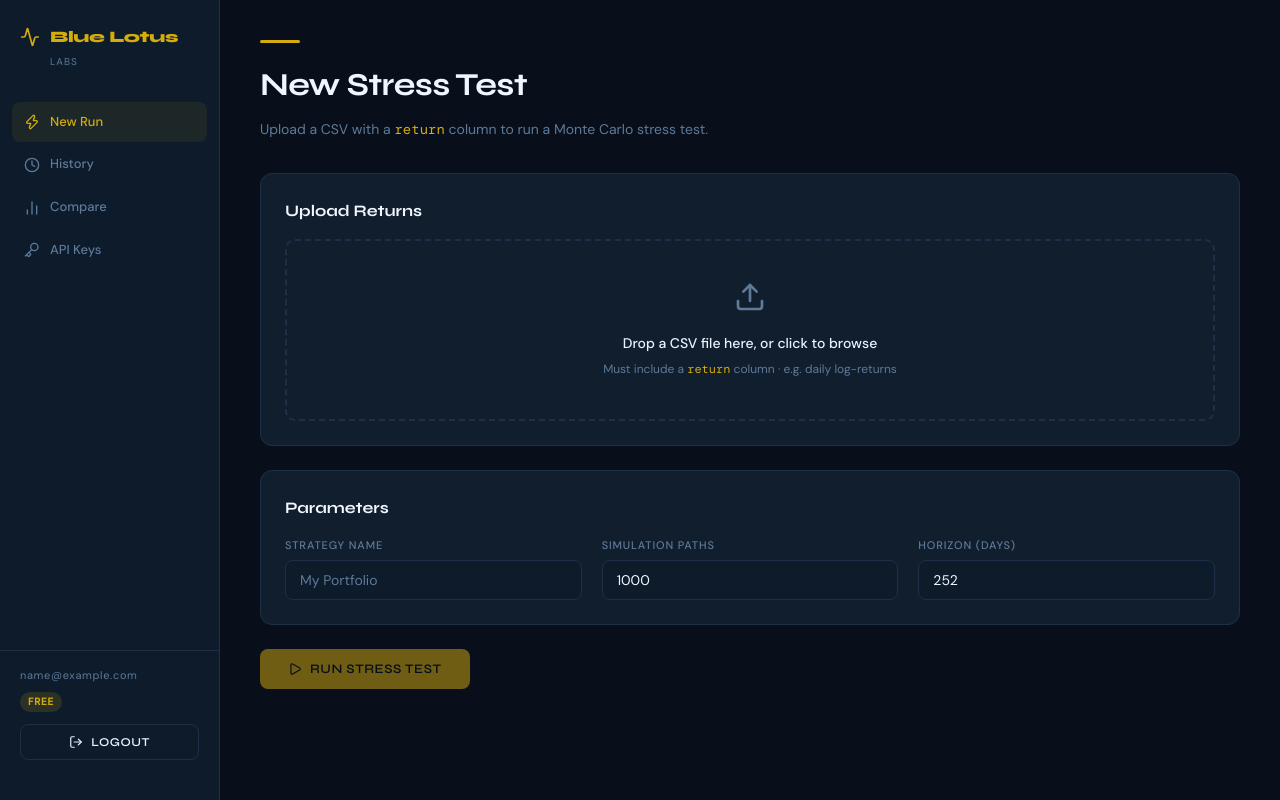
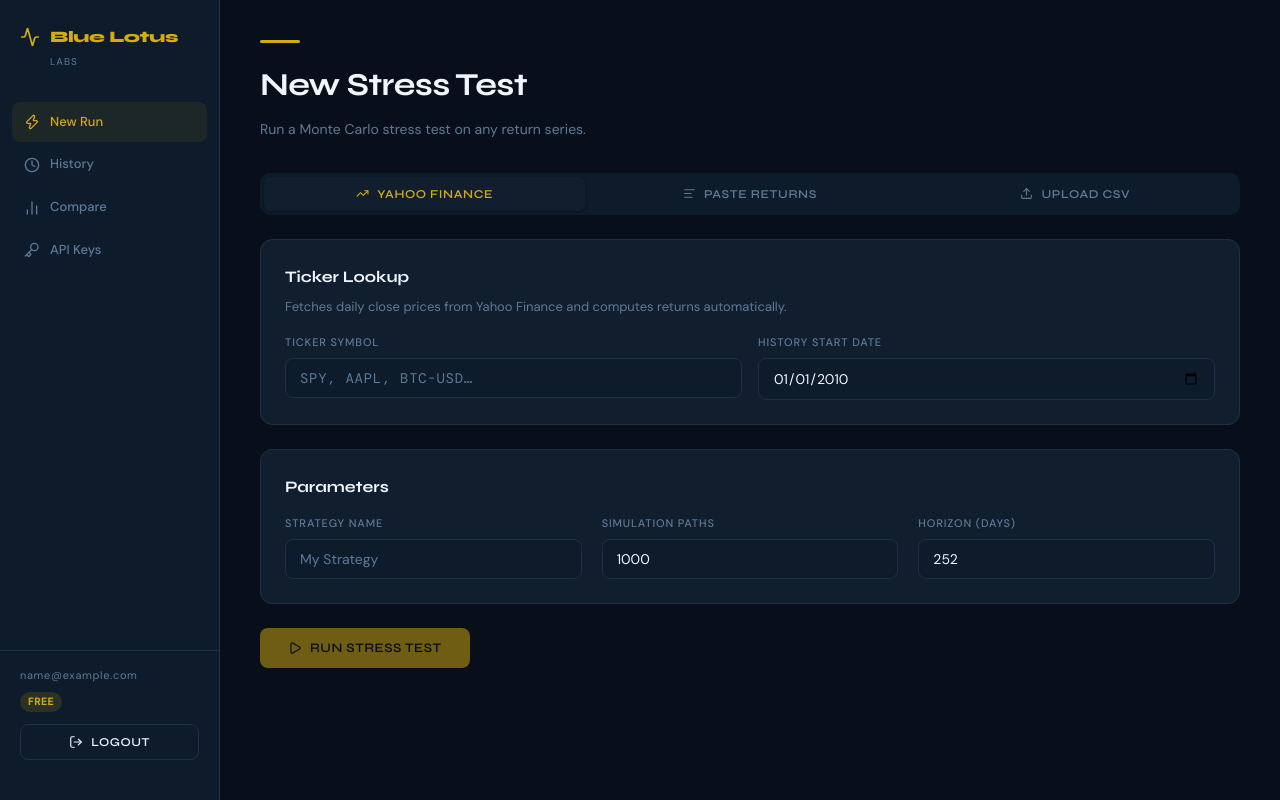
Before and after one commit to Sathvik753/blue-lotus, a React (Create React App) app in the folder web/: page /run in a window 1280 px wide. Built offline with nearby package versions, Linux system fonts and the light colour scheme; sample sign-in values are in the browser's storage.

Commit message:
Restore three-mode NewRun page (ticker, paste, CSV)

```diff
--- a/web/src/pages/NewRun.js
+++ b/web/src/pages/NewRun.js
@@ -1,7 +1,9 @@
 import React, { useState, useRef } from "react";
 import { useNavigate } from "react-router-dom";
 import { api } from "../utils/api";
-import { Upload, FileText, X, Play } from "lucide-react";
+import { TrendingUp, AlignLeft, Upload, FileText, X, Play } from "lucide-react";
+
+// ── CSV parser ────────────────────────────────────────────────────
 
 function parseCSV(text) {
   const lines = text.trim().split(/\r?\n/);
@@ -25,33 +27,107 @@ function parseCSV(text) {
   return returns;
 }
 
+// ── Paste parser ──────────────────────────────────────────────────
+
+function parsePaste(text) {
+  const tokens = text.trim().split(/[\s,]+/).filter(Boolean);
+  if (tokens.length === 0) return null;
+  const returns = tokens.map((v, i) => {
+    const n = parseFloat(v);
+    if (isNaN(n)) throw new Error(`Value ${i + 1}: "${v}" is not a number.`);
+    return n;
+  });
+  if (returns.length < 30) throw new Error(`Need at least 30 observations — got ${returns.length}.`);
+  return returns;
+}
+
+// ── Shared sub-components ─────────────────────────────────────────
+
+function ErrorBox({ msg }) {
+  if (!msg) return null;
+  return (
+    <div style={{
+      background: "rgba(192,57,43,0.1)", border: "1px solid rgba(192,57,43,0.3)",
+      borderRadius: 8, padding: "10px 14px", color: "var(--rose)", fontSize: 13,
+    }}>
+      {msg}
+    </div>
+  );
+}
+
+function formatApiError(data) {
+  if (!data) return "Request failed.";
+  const d = data.detail;
+  if (Array.isArray(d)) return d.map(e => e.msg).join("; ");
+  if (typeof d === "string") return d;
+  return "Something went wrong.";
+}
+
+// ── Main component ────────────────────────────────────────────────
+
+const MODES = [
+  { id: "ticker", label: "Yahoo Finance", icon: TrendingUp },
+  { id: "paste",  label: "Paste Returns", icon: AlignLeft  },
+  { id: "csv",    label: "Upload CSV",    icon: Upload      },
+];
+
 export default function NewRun() {
   const navigate = useNavigate();
-  const fileRef = useRef();
+  const fileRef  = useRef();
 
-  const [fileName, setFileName] = useState("");
-  const [returns, setReturns] = useState(null);
+  const [mode, setMode] = useState("ticker");
+
+  // Ticker mode
+  const [ticker,    setTicker]    = useState("");
+  const [startDate, setStartDate] = useState("2010-01-01");
+
+  // Paste mode
+  const [pasteText,    setPasteText]    = useState("");
+  const [pasteReturns, setPasteReturns] = useState(null);
+  const [pasteError,   setPasteError]   = useState("");
+
+  // CSV mode
+  const [fileName,   setFileName]   = useState("");
+  const [csvReturns, setCsvReturns] = useState(null);
   const [parseError, setParseError] = useState("");
-  const [dragging, setDragging] = useState(false);
+  const [dragging,   setDragging]   = useState(false);
 
+  // Shared params
   const [strategyName, setStrategyName] = useState("");
-  const [nPaths, setNPaths] = useState("1000");
-  const [horizon, setHorizon] = useState("252");
+  const [nPaths,       setNPaths]       = useState("1000");
+  const [horizon,      setHorizon]      = useState("252");
 
-  const [status, setStatus] = useState("");
+  // Run state
   const [running, setRunning] = useState(false);
-  const [error, setError] = useState("");
+  const [status,  setStatus]  = useState("");
+  const [error,   setError]   = useState("");
+
+  // ── Paste handling ──────────────────────────────────────────────
+
+  function onPasteChange(text) {
+    setPasteText(text);
+    setPasteError("");
+    setPasteReturns(null);
+    if (!text.trim()) return;
+    try {
+      setPasteReturns(parsePaste(text));
+    } catch (err) {
+      setPasteError(err.message);
+    }
+  }
+
+  // ── CSV handling ────────────────────────────────────────────────
 
   function handleFile(file) {
     if (!file) return;
     setParseError("");
-    setReturns(null);
+    setCsvReturns(null);
     const reader = new FileReader();
     reader.onload = e => {
       try {
         const parsed = parseCSV(e.target.result);
         setFileName(file.name);
-        setReturns(parsed);
+        setCsvReturns(parsed);
       } catch (err) {
         setParseError(err.message);
         setFileName("");
@@ -73,33 +149,40 @@ export default function NewRun() {
 
   function clearFile() {
     setFileName("");
-    setReturns(null);
+    setCsvReturns(null);
     setParseError("");
   }
 
+  // ── Submit ──────────────────────────────────────────────────────
+
   async function submit(e) {
     e.preventDefault();
-    if (!returns) return;
     setError("");
     setStatus("Submitting…");
     setRunning(true);
 
     try {
-      const body = {
+      let res;
+
+      if (mode === "ticker") {
+        res = await api.post("/run/ticker", {
+          ticker:        ticker.trim().toUpperCase(),
+          start_date:    startDate,
+          strategy_name: strategyName.trim() || undefined,
+          n_paths:       parseInt(nPaths, 10)  || 1000,
+          horizon:       parseInt(horizon, 10) || 252,
+        });
+      } else {
+        const returns = mode === "csv" ? csvReturns : pasteReturns;
+        res = await api.post("/run/custom", {
           returns,
           strategy_name: strategyName.trim() || "Custom",
-        n_paths: parseInt(nPaths, 10) || 1000,
-        horizon: parseInt(horizon, 10) || 252,
-      };
+          n_paths:       parseInt(nPaths, 10)  || 1000,
+          horizon:       parseInt(horizon, 10) || 252,
+        });
+      }
 
-      const res = await api.post("/run/custom", body);
-      if (!res?.ok) {
-        const detail = res?.data?.detail;
-        const msg = Array.isArray(detail)
-          ? detail.map(e => e.msg).join("; ")
-          : (typeof detail === "string" ? detail : "Failed to start run.");
-        throw new Error(msg);
-      }
+      if (!res?.ok) throw new Error(formatApiError(res?.data));
 
       const runId = res.data.run_id;
       setStatus("Running simulation…");
@@ -122,23 +205,132 @@ export default function NewRun() {
     }
   }
 
-  const canSubmit = returns && !running;
+  const canSubmit = !running && (
+    (mode === "ticker" && ticker.trim() !== "") ||
+    (mode === "paste"  && pasteReturns !== null) ||
+    (mode === "csv"    && csvReturns   !== null)
+  );
+
+  // ── Render ──────────────────────────────────────────────────────
 
   return (
     <div className="fade-in">
       <div className="accent-line" />
       <h1 style={{ fontSize: 32, marginBottom: 8 }}>New Stress Test</h1>
       <p style={{ color: "var(--muted)", marginBottom: 32 }}>
-        Upload a CSV with a <code style={{ color: "var(--gold)" }}>return</code> column to run a Monte Carlo stress test.
+        Run a Monte Carlo stress test on any return series.
       </p>
 
       <form onSubmit={submit} style={{ display: "flex", flexDirection: "column", gap: 24 }}>
 
-        {/* CSV Upload */}
+        {/* ── Mode selector ── */}
+        <div style={{
+          display: "flex", background: "var(--dark)", borderRadius: 10,
+          padding: 4, gap: 4,
+        }}>
+          {MODES.map(({ id, label, icon: Icon }) => (
+            <button
+              key={id}
+              type="button"
+              onClick={() => { setMode(id); setError(""); }}
+              style={{
+                flex: 1, display: "flex", alignItems: "center", justifyContent: "center",
+                gap: 8, padding: "10px 12px", borderRadius: 7, border: "none",
+                background: mode === id ? "var(--card)" : "transparent",
+                color: mode === id ? "var(--gold)" : "var(--muted)",
+                fontFamily: "Syne, sans-serif", fontWeight: 600,
+                fontSize: 12, letterSpacing: "0.05em", textTransform: "uppercase",
+                cursor: "pointer", transition: "all 0.15s",
+                boxShadow: mode === id ? "0 1px 3px rgba(0,0,0,0.3)" : "none",
+              }}
+            >
+              <Icon size={13} />
+              {label}
+            </button>
+          ))}
+        </div>
+
+        {/* ── Data source panel ── */}
         <div className="card">
-          <div className="section-title" style={{ fontSize: 16, marginBottom: 16 }}>Upload Returns</div>
 
-          {!returns ? (
+          {/* Yahoo Finance */}
+          {mode === "ticker" && (
+            <div style={{ display: "flex", flexDirection: "column", gap: 16 }}>
+              <div className="section-title" style={{ fontSize: 16, marginBottom: 0 }}>
+                Ticker Lookup
+              </div>
+              <p style={{ color: "var(--muted)", fontSize: 13, marginTop: -8 }}>
+                Fetches daily close prices from Yahoo Finance and computes returns automatically.
+              </p>
+              <div className="grid-2" style={{ gap: 16 }}>
+                <div>
+                  <label>Ticker Symbol</label>
+                  <input
+                    placeholder="SPY, AAPL, BTC-USD…"
+                    value={ticker}
+                    onChange={e => setTicker(e.target.value.toUpperCase())}
+                    style={{ fontFamily: "DM Mono, monospace", letterSpacing: "0.05em" }}
+                  />
+                </div>
+                <div>
+                  <label>History Start Date</label>
+                  <input
+                    type="date"
+                    value={startDate}
+                    onChange={e => setStartDate(e.target.value)}
+                  />
+                </div>
+              </div>
+            </div>
+          )}
+
+          {/* Paste Returns */}
+          {mode === "paste" && (
+            <div style={{ display: "flex", flexDirection: "column", gap: 12 }}>
+              <div className="section-title" style={{ fontSize: 16, marginBottom: 0 }}>
+                Paste Return Series
+              </div>
+              <p style={{ color: "var(--muted)", fontSize: 13, marginTop: -4 }}>
+                Paste decimal daily returns separated by commas or newlines
+                (e.g. <code style={{ color: "var(--gold)" }}>0.012, -0.005, 0.003…</code>).
+              </p>
+              <textarea
+                rows={6}
+                placeholder={"0.012, -0.005, 0.003, 0.008, -0.011…"}
+                value={pasteText}
+                onChange={e => onPasteChange(e.target.value)}
+                style={{
+                  resize: "vertical", fontFamily: "DM Mono, monospace",
+                  fontSize: 12, lineHeight: 1.7,
+                }}
+              />
+              {pasteReturns && (
+                <div style={{
+                  display: "flex", alignItems: "center", gap: 8,
+                  color: "var(--teal)", fontSize: 12,
+                }}>
+                  <FileText size={13} />
+                  {pasteReturns.length.toLocaleString()} observations · min{" "}
+                  {Math.min(...pasteReturns).toFixed(4)} · max{" "}
+                  {Math.max(...pasteReturns).toFixed(4)}
+                </div>
+              )}
+              <ErrorBox msg={pasteError} />
+            </div>
+          )}
+
+          {/* Upload CSV */}
+          {mode === "csv" && (
+            <div style={{ display: "flex", flexDirection: "column", gap: 12 }}>
+              <div className="section-title" style={{ fontSize: 16, marginBottom: 0 }}>
+                Upload CSV
+              </div>
+              <p style={{ color: "var(--muted)", fontSize: 13, marginTop: -4 }}>
+                Upload a CSV with a <code style={{ color: "var(--gold)" }}>return</code> column
+                containing decimal daily returns.
+              </p>
+
+              {!csvReturns ? (
                 <div
                   onClick={() => fileRef.current.click()}
                   onDragOver={e => { e.preventDefault(); setDragging(true); }}
@@ -146,23 +338,20 @@ export default function NewRun() {
                   onDrop={onDrop}
                   style={{
                     border: `2px dashed ${dragging ? "var(--gold)" : "var(--border)"}`,
-                borderRadius: 10,
-                padding: "40px 24px",
-                textAlign: "center",
-                cursor: "pointer",
-                transition: "border-color 0.2s",
+                    borderRadius: 10, padding: "36px 24px", textAlign: "center",
+                    cursor: "pointer", transition: "border-color 0.2s",
                     background: dragging ? "rgba(212,172,13,0.04)" : "transparent",
                   }}
                 >
-              <Upload size={32} color="var(--muted)" style={{ marginBottom: 12 }} />
-              <div style={{ color: "var(--light)", fontWeight: 500, marginBottom: 6 }}>
+                  <Upload size={28} color="var(--muted)" style={{ marginBottom: 10 }} />
+                  <div style={{ color: "var(--light)", fontWeight: 500, marginBottom: 4 }}>
                     Drop a CSV file here, or click to browse
                   </div>
                   <div style={{ color: "var(--muted)", fontSize: 12 }}>
-                Must include a <code style={{ color: "var(--gold)" }}>return</code> column · e.g. daily log-returns
+                    Must include a <code style={{ color: "var(--gold)" }}>return</code> column · ≥ 30 rows
                   </div>
-              <input ref={fileRef} type="file" accept=".csv,text/csv" onChange={onFileInput}
-                style={{ display: "none" }} />
+                  <input ref={fileRef} type="file" accept=".csv,text/csv"
+                    onChange={onFileInput} style={{ display: "none" }} />
                 </div>
               ) : (
                 <div style={{
@@ -175,39 +364,33 @@ export default function NewRun() {
                     <div>
                       <div style={{ fontWeight: 500, fontSize: 13 }}>{fileName}</div>
                       <div style={{ color: "var(--muted)", fontSize: 11 }}>
-                    {returns.length.toLocaleString()} observations parsed ·{" "}
-                    min {Math.min(...returns).toFixed(4)} · max {Math.max(...returns).toFixed(4)}
+                        {csvReturns.length.toLocaleString()} observations parsed ·{" "}
+                        min {Math.min(...csvReturns).toFixed(4)} · max {Math.max(...csvReturns).toFixed(4)}
                       </div>
                     </div>
                   </div>
                   <button type="button" onClick={clearFile} style={{
-                background: "none", border: "none", cursor: "pointer", color: "var(--muted)",
-                padding: 4,
+                    background: "none", border: "none", cursor: "pointer",
+                    color: "var(--muted)", padding: 4,
                   }}>
                     <X size={16} />
                   </button>
                 </div>
               )}
 
-          {parseError && (
-            <div style={{
-              marginTop: 12, background: "rgba(192,57,43,0.1)",
-              border: "1px solid rgba(192,57,43,0.3)", borderRadius: 8,
-              padding: "10px 14px", color: "var(--rose)", fontSize: 13,
-            }}>
-              {parseError}
+              <ErrorBox msg={parseError} />
             </div>
           )}
         </div>
 
-        {/* Parameters */}
+        {/* ── Parameters ── */}
         <div className="card">
           <div className="section-title" style={{ fontSize: 16, marginBottom: 16 }}>Parameters</div>
           <div className="grid-3" style={{ gap: 20 }}>
             <div>
               <label>Strategy Name</label>
               <input
-                placeholder="My Portfolio"
+                placeholder={mode === "ticker" ? ticker || "My Strategy" : "My Portfolio"}
                 value={strategyName}
                 onChange={e => setStrategyName(e.target.value)}
               />
@@ -223,7 +406,7 @@ export default function NewRun() {
             <div>
               <label>Horizon (days)</label>
               <input
-                type="number" min={1} max={1260}
+                type="number" min={21} max={1260}
                 value={horizon}
                 onChange={e => setHorizon(e.target.value)}
               />
@@ -231,22 +414,12 @@ export default function NewRun() {
           </div>
         </div>
 
-        {/* Error */}
-        {error && (
-          <div style={{
-            background: "rgba(192,57,43,0.1)", border: "1px solid rgba(192,57,43,0.3)",
-            borderRadius: 8, padding: "12px 16px", color: "var(--rose)", fontSize: 13,
-          }}>
-            {error}
-          </div>
-        )}
+        {/* ── Error ── */}
+        <ErrorBox msg={error} />
 
-        {/* Status */}
+        {/* ── Status ── */}
         {running && status && (
-          <div style={{
-            display: "flex", alignItems: "center", gap: 12,
-            color: "var(--gold)", fontSize: 13,
-          }}>
+          <div style={{ display: "flex", alignItems: "center", gap: 12, color: "var(--gold)", fontSize: 13 }}>
             <span className="spinner" /> {status}
           </div>
         )}
```
Lines whose indentation alone changed are shown as unchanged.
